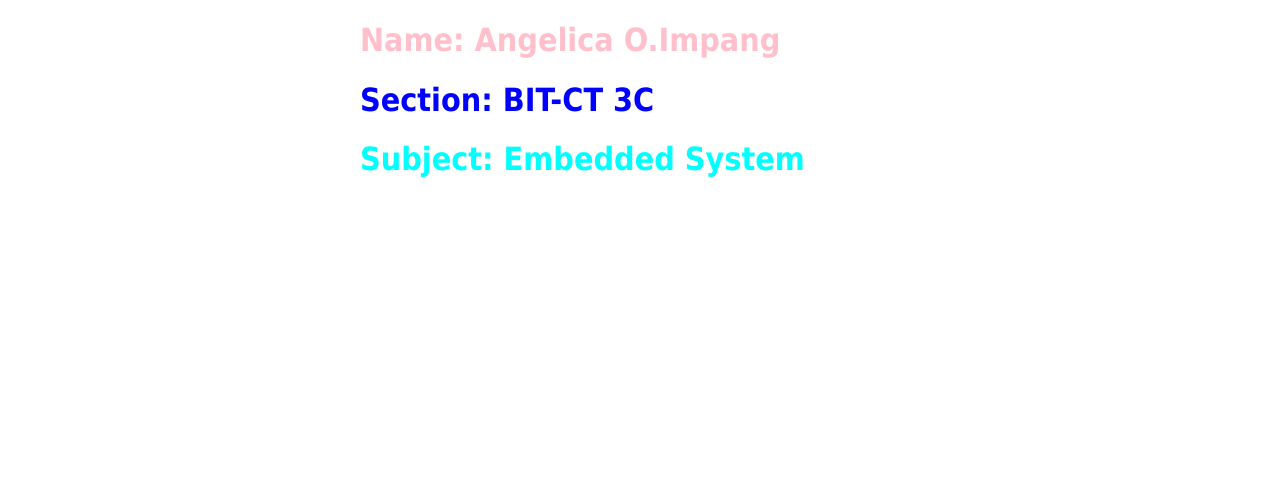
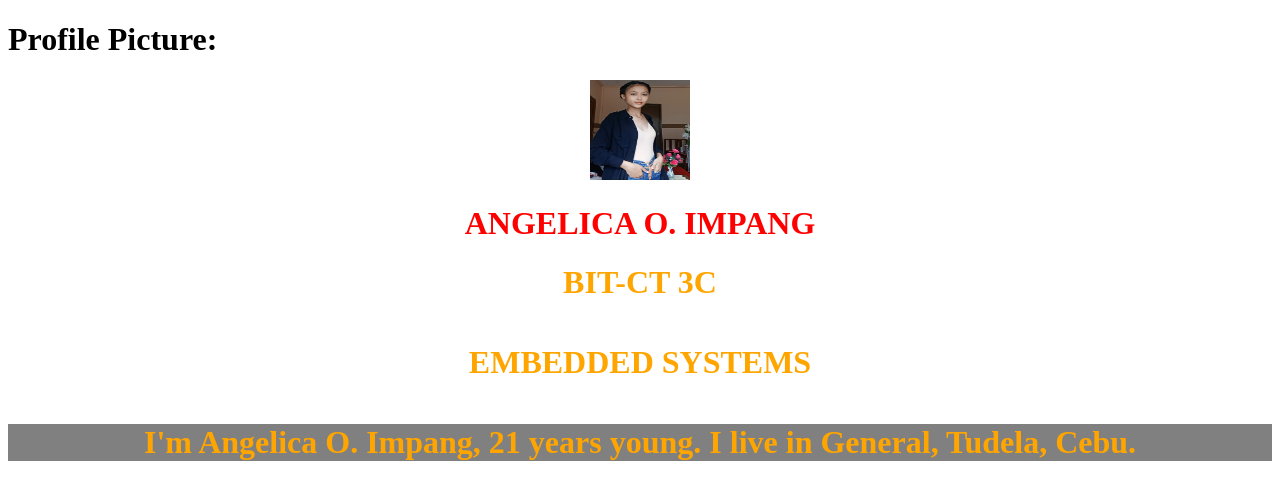
Before and after one commit to angelicaimpang/html, a plain HTML site: page index.html in a window 1280 px wide. Drawn offline with Linux system fonts and the light colour scheme.

Commit message:
this is my first commit

```diff
--- a/index.html
+++ b/index.html
@@ -1,14 +1,16 @@
-<!DOCTYPE html>
+ <!DOCTYPE html>
 <html>
-<head>
-<title>Profile  Information</title>
-<style>
-html { color-scheme: light dark; }
-body { width: 35em; margin: 0 auto;
-font-family: Tahoma, Verdana, Arial, sans-serif; }
-</style>
-</head>
 <body>
-<h1 style="color:pink";> Name: Angelica O.Impang </h1>
-<h1 style="color:Blue";> Section: BIT-CT 3C</h1>
-<h1 style="color:Aqua";> Subject: Embedded System</h1>
+
+<h1>Profile Picture:</h1>
+<center>
+
+<img src="IMG_20220908_085857.jpg" alt="Trulli" width="100" height="100">
+</center>
+
+</body>
+<h1 style="color:red;"><center>ANGELICA O. IMPANG<center></h1>
+<h1 style="color:Orange;"><center>BIT-CT 3C<center><h1>
+<h1 style="color:pink;"></h1> <center>EMBEDDED SYSTEMS<center><h1>
+<h4 style="background-color: gray;"<center> I'm Angelica O. Impang, 21 years young. I live in General, Tudela, Cebu.</center></h4>
+</html
```
Also changed, not shown: IMG_20220908_085857.jpg (added).
